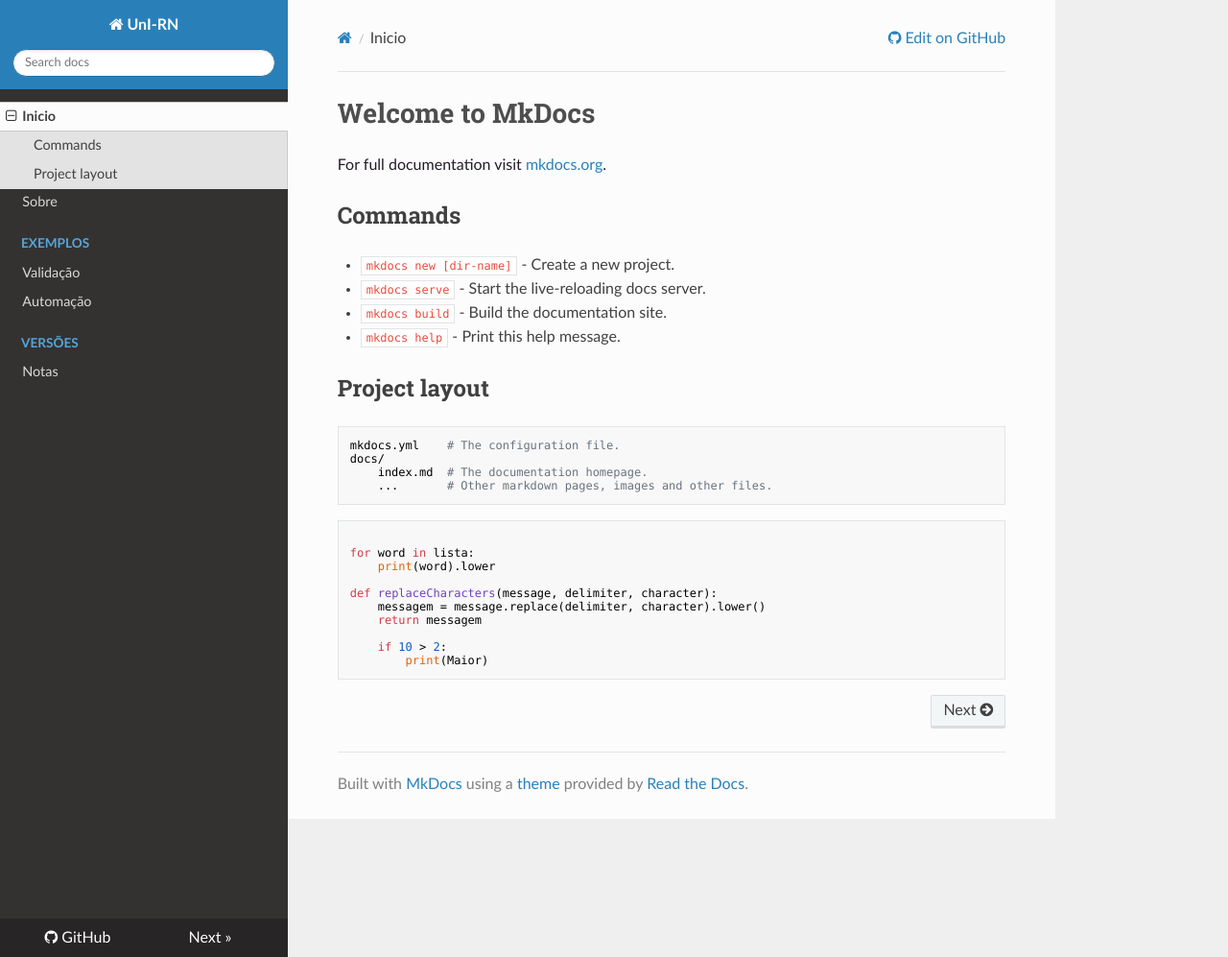
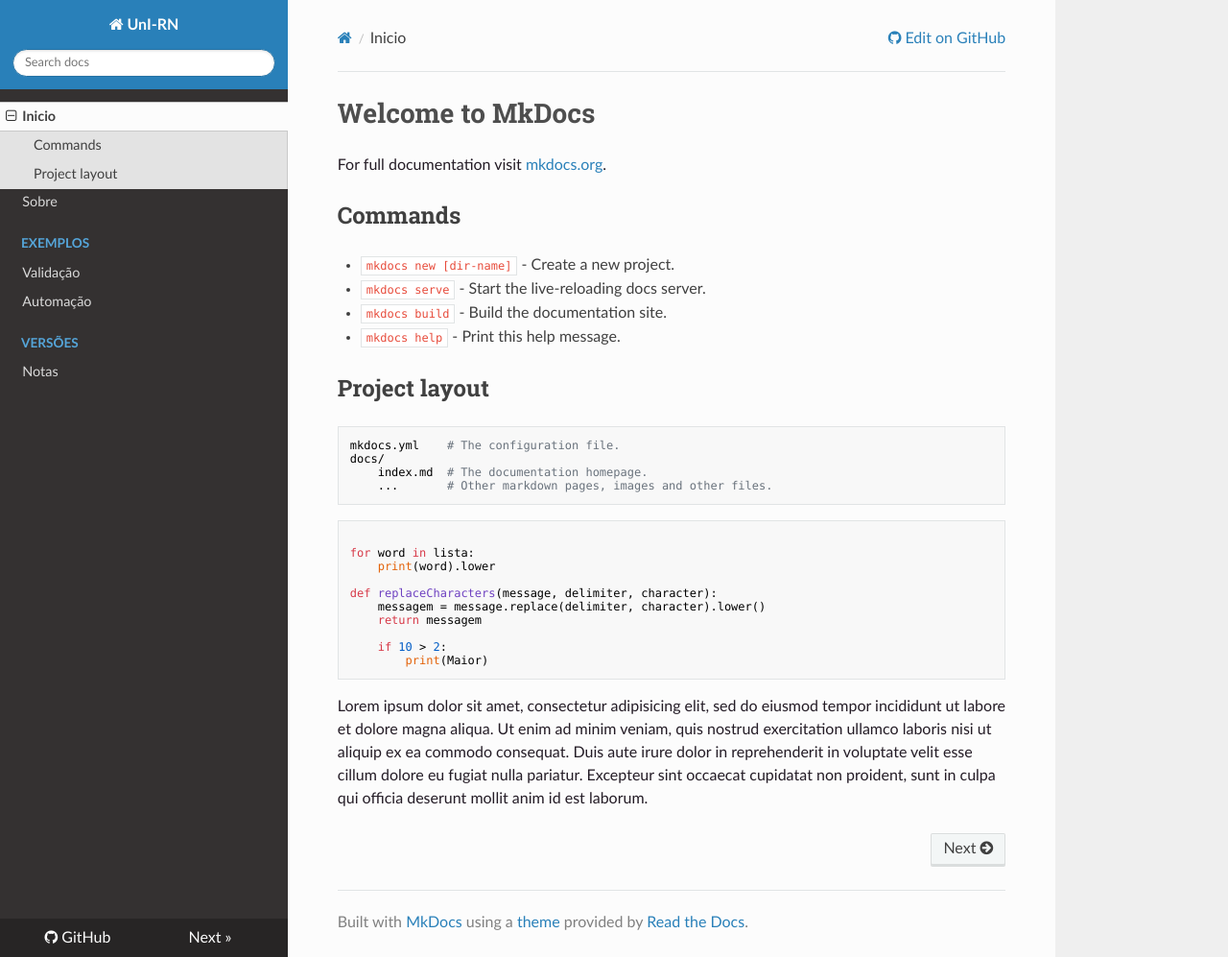
Before and after one commit to allythy/test-talk, an MkDocs documentation site: the page built from docs/index.md, in a window 1280 px wide and 997 px high. Shown: the whole window at 96% size. Built offline with MkDocs 1.6.1, drawn with Linux system fonts in a browser that asks for light colours; nearby versions of some CDN libraries; part of the change alters nothing that is shown.

````diff
--- a/docs/index.md
+++ b/docs/index.md
@@ -29,3 +29,5 @@ def replaceCharacters(message, delimiter, character):
     if 10 > 2:
         print(Maior)
 ```
+
+Lorem ipsum dolor sit amet, consectetur adipisicing elit, sed do eiusmod tempor incididunt ut labore et dolore magna aliqua. Ut enim ad minim veniam, quis nostrud exercitation ullamco laboris nisi ut aliquip ex ea commodo consequat. Duis aute irure dolor in reprehenderit in voluptate velit esse cillum dolore eu fugiat nulla pariatur. Excepteur sint occaecat cupidatat non proident, sunt in culpa qui officia deserunt mollit anim id est laborum.
--- a/mkdocs.yml
+++ b/mkdocs.yml
@@ -4,7 +4,7 @@ theme:
     name: readthedocs
     # custom_dir: custom_theme
 
-repo_url: https://github.com/allythy
+repo_url: https://github.com/allythy/test-talk
 # edit_uri: ""
 
 nav:
````
Also changed, not shown: docs/custom_theme/img/favicon.ico (deleted).
